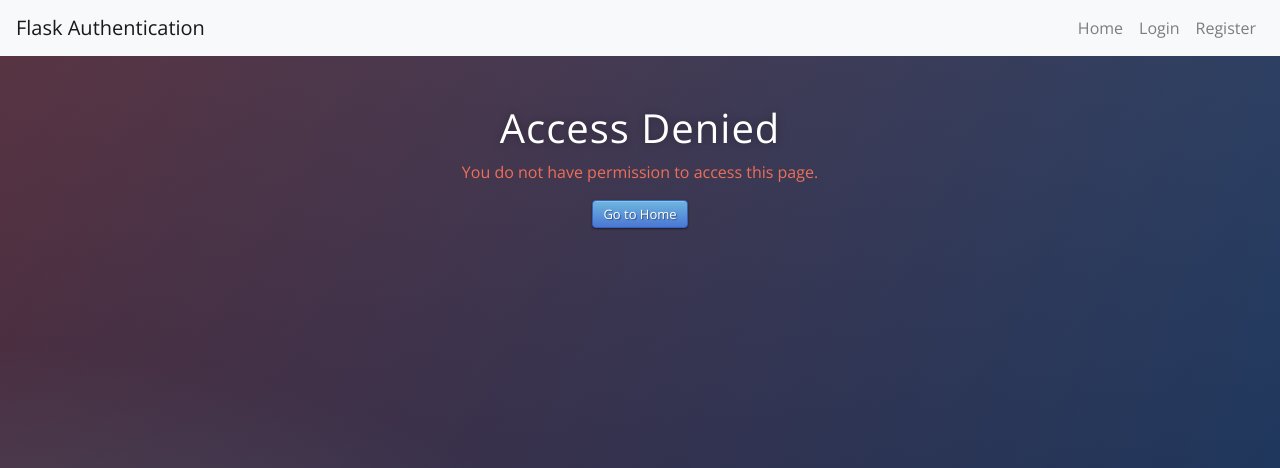
After one commit to IrishEgie/web_auth_py, a Flask app: page /not_allowed in a window 1280 px wide. The commit adds this page. Shown: the top 468 px of the page. Run offline with Flask 3, Linux system fonts and the light colour scheme; some libraries are stand-ins or nearby versions.

Commit message:
update: re configured alert message for better code & usage

```diff
--- a/main.py
+++ b/main.py
@@ -23,11 +23,12 @@ db.init_app(app)
 # CREATE TABLE IN DB
 
 
-class User(db.Model):
+class User(UserMixin, db.Model):
     id: Mapped[int] = mapped_column(Integer, primary_key=True)
     email: Mapped[str] = mapped_column(String(100), unique=True)
     password: Mapped[str] = mapped_column(String(100))
     name: Mapped[str] = mapped_column(String(1000))
+
 
 
 with app.app_context():
@@ -73,32 +74,66 @@ def register():
 
 
 
-@app.route('/login')
+login_manager = LoginManager()
+login_manager.init_app(app)
+login_manager.login_view = 'login'  # Redirect to login if not authenticated
+
+@login_manager.user_loader
+def load_user(user_id):
+    return User.query.get(int(user_id))
+
+
+@app.route('/login', methods=['GET', 'POST'])
 def login():
+    if request.method == 'POST':
+        email = request.form['email']
+        password = request.form['password']
+
+        # Fetch the user by email
+        user = User.query.filter_by(email=email).first()
+
+        if user and check_password_hash(user.password, password):
+            login_user(user)  # Log the user in
+            welcome_message = f"Welcome, {user.name}! Thank you for logging in."
+            return redirect(url_for('secrets', name=user.name, welcome_message=welcome_message))  # Redirect to secrets page
+
+        else:
+            message = "Invalid email or password."
+            alert_type = 'danger'  # Set alert type for error
+            return render_template("auth/login.html", message=message, alert_type=alert_type)
+
     return render_template("auth/login.html")
 
 
+
+
 @app.route('/secrets')
+@login_required
 def secrets():
     name = request.args.get('name')  # Get the name from query parameters
     welcome_message = request.args.get('welcome_message')
     return render_template("secrets.html", name=name, welcome_message=welcome_message)  # Pass it to the template
 
 
+@app.route('/logout')
+@login_required  # Ensure only logged-in users can access this route
+def logout():
+    logout_user()  # Log the user out
+    return redirect(url_for('home'))  # Redirect to home page after logout
 
-@app.route('/logout')
-def logout():
-    pass
+@app.route('/download')
+@login_required  # Ensure only logged-in users can access this route
+def download():
+    return send_from_directory('static/files', 'cheat_sheet.pdf')  # Serve the file for download
+
+@app.route('/not_allowed')
+def not_allowed():
+    return render_template("unauthorized.html")  # Render the unauthorized access template
 
 
-@app.route('/download')
-def download():
-    pass
-
-@app.route('/test')
-def test():
-    name = request.args.get('name')
-    return f"The name is: {name}"
+@login_manager.unauthorized_handler
+def unauthorized():
+    return redirect(url_for('not_allowed'))  # Redirect to not allowed page for unauthorized access
 
 
 if __name__ == "__main__":
--- a/templates/base.html
+++ b/templates/base.html
@@ -5,14 +5,8 @@
     <meta http-equiv="X-UA-Compatible" content="IE=edge" />
     <meta name="viewport" content="width=device-width, initial-scale=1" />
     <title>Flask Authentication</title>
-    <link
-      rel="stylesheet"
-      href="https://stackpath.bootstrapcdn.com/bootstrap/4.5.2/css/bootstrap.min.css"
-    />
-    <link
-      rel="stylesheet"
-      href="{{ url_for('static', filename='css/styles.css')}}"
-    />
+    <link rel="stylesheet" href="https://stackpath.bootstrapcdn.com/bootstrap/4.5.2/css/bootstrap.min.css" />
+    <link rel="stylesheet" href="{{ url_for('static', filename='css/styles.css') }}" />
 </head>
 
 <body>
@@ -23,18 +17,18 @@
                 <li class="nav-item">
                     <a class="nav-link" href="{{ url_for('home') }}">Home</a>
                 </li>
-          <!-- TODO: Hide the Login/Registration navigation for logged-in users -->
-          {% if not logged_in: %}
+                {% if not current_user.is_authenticated %}
                 <li class="nav-item">
                     <a class="nav-link" href="{{ url_for('login') }}">Login</a>
                 </li>
                 <li class="nav-item">
                     <a class="nav-link" href="{{ url_for('register') }}">Register</a>
                 </li>
-          {% endif %}
+                {% else %}
                 <li class="nav-item">
                     <a class="nav-link" href="{{ url_for('logout') }}">Log Out</a>
                 </li>
+                {% endif %}
             </ul>
         </div>
     </nav>
--- /dev/null
+++ b/templates/unauthorized.html
@@ -0,0 +1,9 @@
+{% extends "base.html" %}
+
+{% block content %}
+<div class="container mt-5">
+    <h1>Access Denied</h1>
+    <p>You do not have permission to access this page.</p>
+    <a href="{{ url_for('home') }}" class="btn btn-primary">Go to Home</a>
+</div>
+{% endblock %}
```
Also changed, not shown: templates/auth/login.html (+5 -2 lines), templates/auth/register.html (+1 -15 lines), templates/components/alert_message.html (added, +13 -0 lines), templates/secrets.html (+1 -13 lines), instance/users.db. Lines whose indentation alone changed are shown as unchanged.
